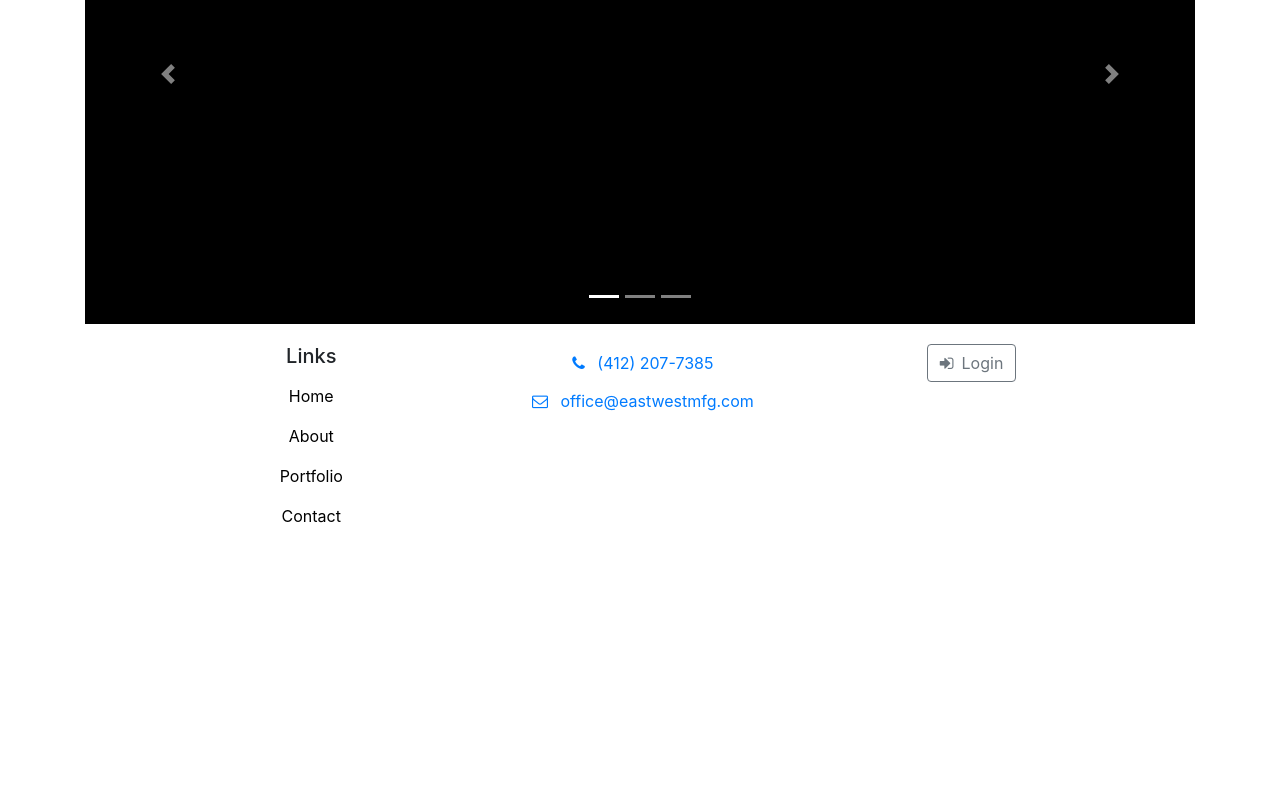
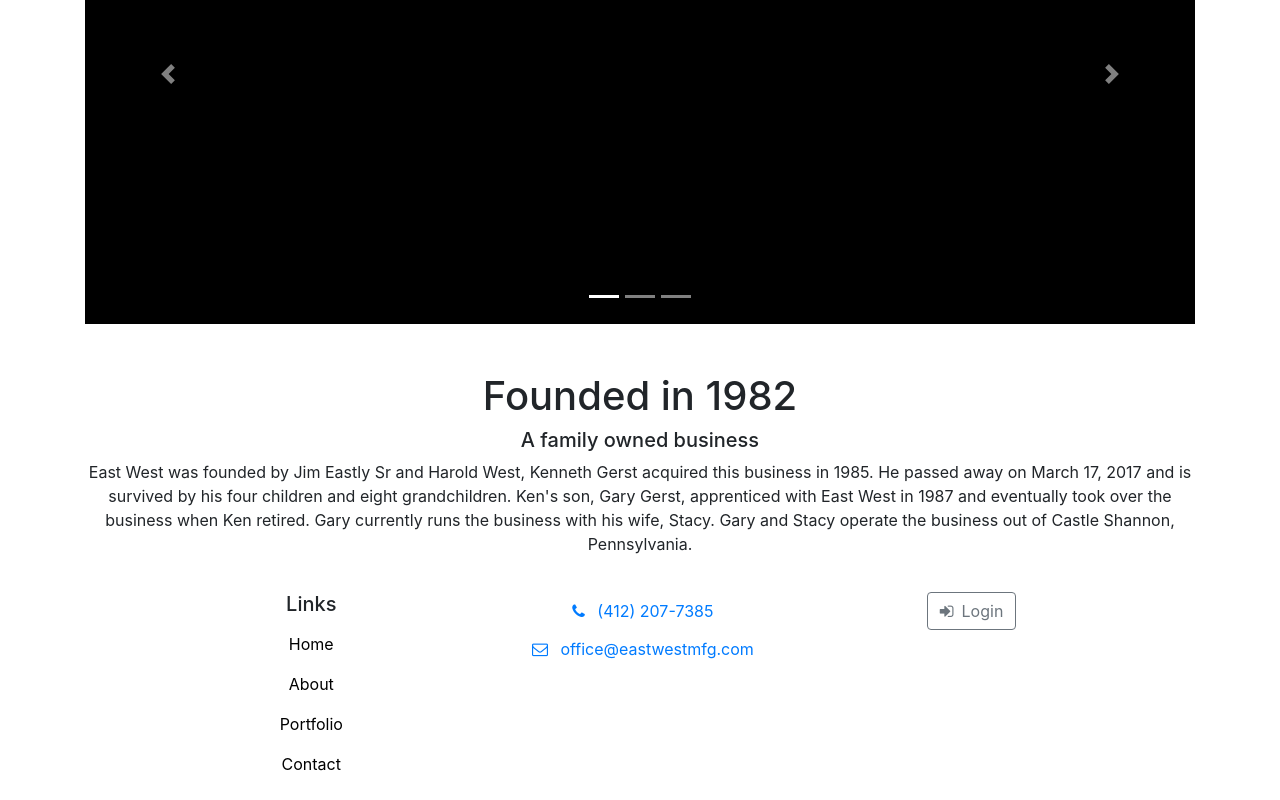
Before and after one commit to ashleygerst/eastwestReact, a React (Create React App) app: page /about in a window 1280 px wide. Shown: the part 888-1688 px from the top of the page. Before the commit the page ends 1440 px from the top, so only its background shows below. Built offline with nearby package versions, Linux system fonts and the light colour scheme.

Commit message:
adding caption beneath carousel

```diff
--- a/src/pages/About.js
+++ b/src/pages/About.js
@@ -94,6 +94,9 @@ const About = (props) => {
             <CarouselControl direction='next' directionText='Next' onClickHandler={next} />
           </Carousel>
         </div>
+        <h1 className="text-center mt-5">Founded in 1982</h1>
+        <h5 className="text-center">A family owned business</h5>
+        <p className="text-center">East West was founded by Jim Eastly Sr and Harold West, Kenneth Gerst acquired this business in 1985. He passed away on March 17, 2017 and is survived by his four children and eight grandchildren. Ken's son, Gary Gerst, apprenticed with East West in 1987 and eventually took over the business when Ken retired. Gary currently runs the business with his wife, Stacy. Gary and Stacy operate the business out of Castle Shannon, Pennsylvania.</p>
       </div>
     </Router>
   );
```
